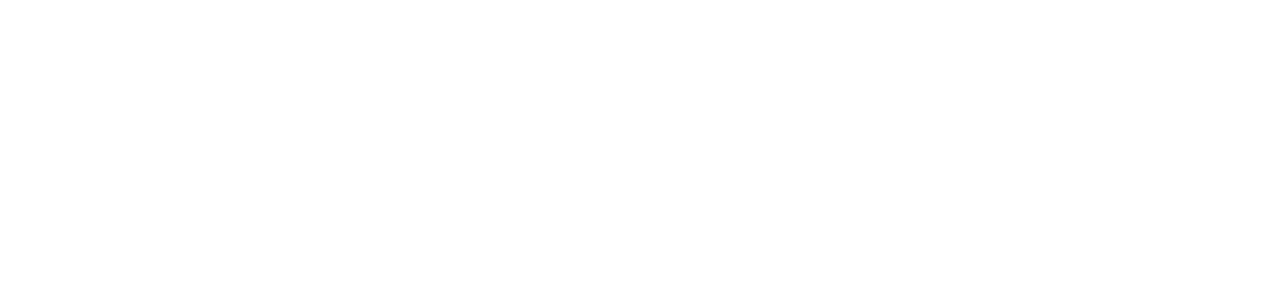
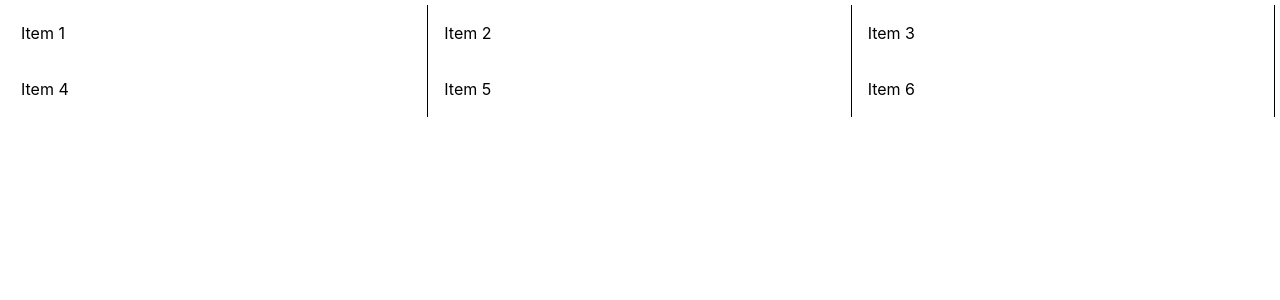
Before and after one commit to Andraannn/MSU-IIT-CIS-Adlawan, a React (Create React App) app in the folder my-project/: page /testing in a window 1280 px wide. Before the commit this address had no page. Shown: the top 300 px of the page. Built offline with nearby package versions, Linux system fonts and the light colour scheme.

Commit message:
added divide list

```diff
--- a/my-project/src/App.js
+++ b/my-project/src/App.js
@@ -5,6 +5,7 @@
 import AddUser from './routes/addUser'
 import SimpleModal from './routes/modal'
 import AddUserModal from './routes/AddUserModal';
+import Testing from './routes/Test';
 
 function App() {
 
@@ -15,6 +16,7 @@
       <Route path="/add_user" element={<AddUser></AddUser>}></Route>
       <Route path="/test" element={<SimpleModal></SimpleModal>}></Route>
       <Route path="/modal_adduser" element={<AddUserModal></AddUserModal>}></Route>
+      <Route path="/testing" element={<Testing></Testing>}></Route>
     </Routes>
   </div>
   )
--- /dev/null
+++ b/my-project/src/routes/Test.js
@@ -0,0 +1,15 @@
+function Testing() {
+    return(
+        <>
+        <ul className="flex flex-wrap">
+            <li className="w-1/3 p-4 border-r border-black">Item 1</li>
+            <li className="w-1/3 p-4 border-r border-black">Item 2</li>
+            <li className="w-1/3 p-4 border-r border-black">Item 3</li>
+            <li className="w-1/3 p-4 border-r border-black">Item 4</li>
+            <li className="w-1/3 p-4 border-r border-black">Item 5</li>
+            <li className="w-1/3 p-4 border-r border-black">Item 6</li>
+        </ul></>
+    )
+}
+
+export default Testing
--- a/my-project/src/routes/addUser.js
+++ b/my-project/src/routes/addUser.js
@@ -44,13 +44,14 @@
               <input className="w-full px-3 py-2 text-gray-700 border rounded-lg focus:outline-none focus:ring-2 focus:ring-blue-500 focus:border-transparent" list="names" placeholder="Enter your username"
               />
               <datalist id= "names">
-                    <option>One</option>
-                    <option>Two</option>
-                    <option>Three</option>
+                    <option>andrei.adlawan</option>
+                    <option>cyrus.conde</option>
+                    <option>andrei.anghay</option>
+                    <option>phoenix.dotarot</option>
               </datalist>
               </div>
             </div>
-            <div className="p-5">
+            <div className="px-5">
             <label for="role"
                 className="block text-gray-700 font-medium mb-2 w-96"
                 htmlFor="role"
```
